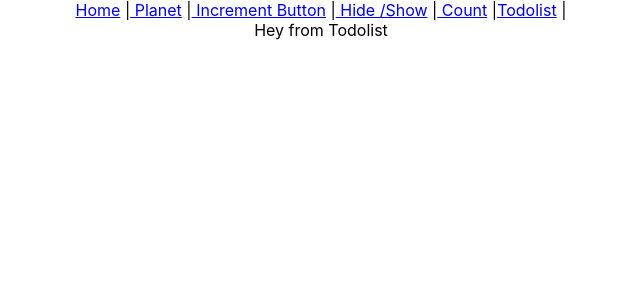
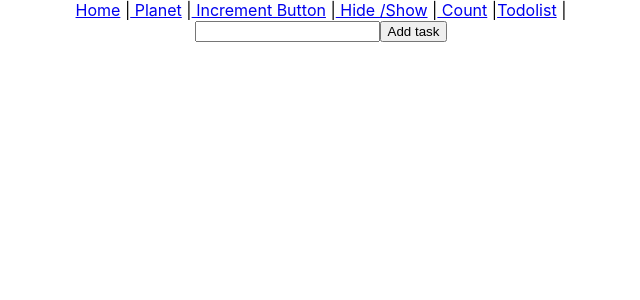
Before and after one commit to SacleuxBenoit/sandbox-react, a React (Create React App) app in the folder react_course/: page /todolist in a window 1280 px wide. Shown: the top 300 px of the page, without its empty margins (319-959 px from the left). Built offline with nearby package versions, Linux system fonts and the light colour scheme; the HTML template or start-up script is replaced by a standard one.

Commit message:
add new task into array and display them

```diff
--- a/react_course/src/pages/Todolist.js
+++ b/react_course/src/pages/Todolist.js
@@ -1,10 +1,32 @@
+import { useState } from "react";
 import NavBar from "../components/NavBar";
 
 export default function Todolist(){
+    const [todolist, setTodolist] = useState([]);
+    const [newTask, setNewTask] = useState("");
+
+    const handleChange = (event) => {
+        setNewTask(event.target.value);
+    }
+
+    const addTask = () => {
+        const newTodolist = [...todolist, newTask]
+        setTodolist(newTodolist);
+    }
+
     return(
         <>
             <NavBar />
-            Hey from Todolist
+            <div className="addTask">
+                <input onChange={handleChange}/>
+                <button onClick={addTask}>Add task</button>
+            </div>
+
+            <div className="list">
+                {todolist.map((task) => {
+                    return(<h1>{task}</h1>)
+                })}
+            </div>
         </>
     )
 }
```
